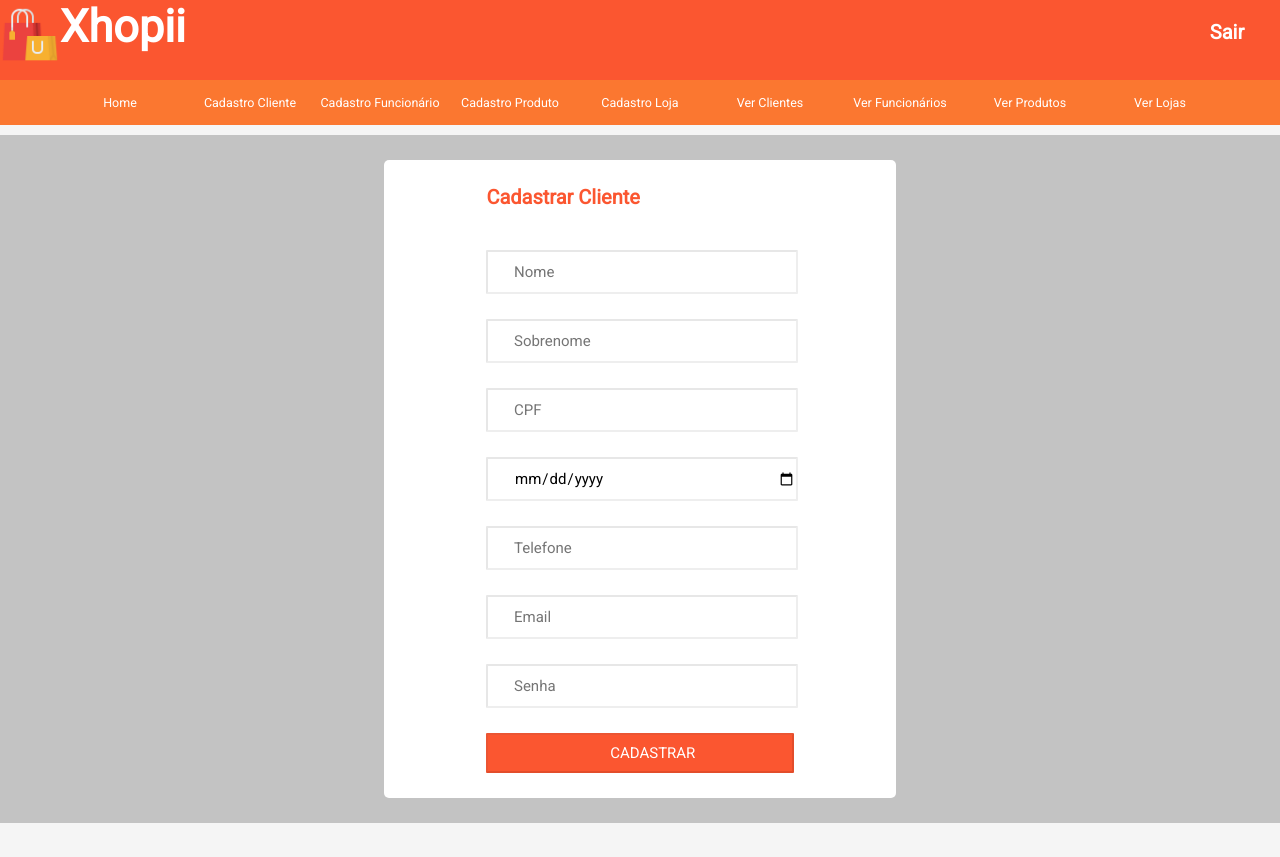
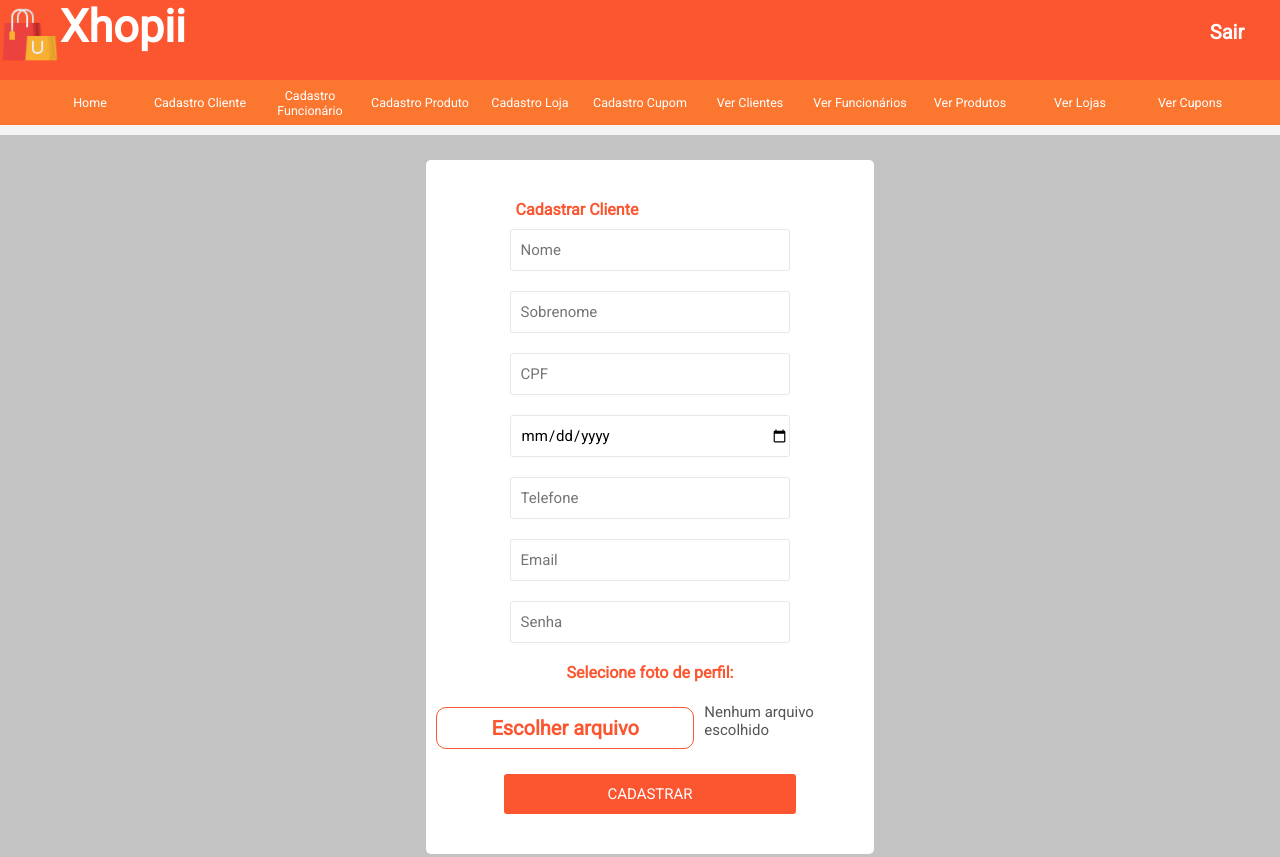
Before and after one commit to Cayofds/Xhopii-FrontEnd, a plain HTML site: page view/cadastroCliente.html in a window 1280 px wide. Shown: the top 857 px of the page. Drawn offline with Linux system fonts and the light colour scheme.

Commit message:
Mudança do forms, criação de telas de cupom e Ajuste na formatação do css

```diff
--- a/css/style.css
+++ b/css/style.css
@@ -1,17 +1,17 @@
-*{
+/* ================== RESET GERAL ================== */
+* {
     margin: 0;
     padding: 0;
     font-family: 'Roboto', Helvetica, Arial, sans-serif;
     font-size: 15px;
 }
 
-body{
+body {
     background-color: rgb(245,245,245);
 }
 
-/* ========= INICIO LOGIN ========== */
-
-.cabecalho-login{
+/* ================== CABEÇALHO LOGIN ================== */
+.cabecalho-login {
     width: 60%;
     margin-left: 20%;
     margin-right: 20%;
@@ -19,39 +19,39 @@ body{
     background-color: rgb(245,245,245);
 }
 
-.cabecalho-login #cabecalho-login-logo{
+.cabecalho-login #cabecalho-login-logo {
     width: 50%;
     height: 85px;
     display: inline-block;
 }
 
-.cabecalho-login #cabecalho-login-logo h1{
+.cabecalho-login #cabecalho-login-logo h1 {
     color: rgb(251,86,48);
     font-size: 25px;
     display: inline;
 }
 
-.cabecalho-login #cabecalho-login-logo p{
+.cabecalho-login #cabecalho-login-logo p {
     color: rgb(34,34,34);
     font-size: 1.5rem;
     padding-left: 5%;
     display: inline;
 }
 
-.cabecalho-login #cabecalho-login-logo img{
+.cabecalho-login #cabecalho-login-logo img {
     height: 60px;
     width: 60px;
     margin-top: 10px;
     display: inline;
 }
 
-.cabecalho-login #cabecalho-login-ajuda{
+.cabecalho-login #cabecalho-login-ajuda {
     width: 45%;
     height: 85px;
     display: inline-block;
 }
 
-.cabecalho-login #cabecalho-login-ajuda p{
+.cabecalho-login #cabecalho-login-ajuda p {
     color: rgb(251,86,48);
     font-size: .8rem;
     margin: 0;
@@ -59,13 +59,12 @@ body{
     text-align: right;
 }
 
+/* ================== NAV MENU ================== */
 .menu-horizontal {
     width: 100%;
     background-color: rgb(251, 119, 48);
 }
 
-
-/* NAV */
 .menu-horizontal ul {
     display: flex;
     justify-content: center;
@@ -82,12 +81,9 @@ body{
     display: flex;
     align-items: center;
     justify-content: center;
-
     padding: 0 5px;
-
-    width: 120px;
+    width: 100px;
     height: 45px;
-
     font-size: 12.5px;
     color: #fff;
     text-align: center;
@@ -101,131 +97,104 @@ body{
     background-color: #fff;
 }
 
-
-.conteudo-login{
+/* ================== FORMULÁRIOS (LOGIN / CADASTRO) ================== */
+.conteudo-form {
     width: 100%;
-    height: 400px;
-    background-color: rgb(251,86,48);
+    min-height: 400px;
     display: flex;
     align-items: center;
     justify-content: center;
+    padding: 25px 10px;
 }
 
-.conteudo-login .conteudo-formulario{
-    width: 30%;
-    height: 350px;
-    background-color: rgb(255,255,255);
+/* Variações de fundo */
+.conteudo-form.bg-laranja { background-color: rgb(251,86,48); }
+.conteudo-form.bg-cinza   { background-color: rgb(195,195,195); }
+
+/* Caixa do formulário */
+.conteudo-formulario {
+    width: 35%;
+    background-color: #fff;
     border-radius: 5px;
+    padding: 20px 0;
+    box-sizing: border-box;
 }
 
-.conteudo-login .conteudo-formulario #form-log #label-log, #input-log{
-    display: block;
-    height: 40px;
-    margin-left: 10%;
-    margin-right: 10%;
-    margin-top: 25px;
-    border-radius: 1px;
+/* Títulos e textos */
+.conteudo-formulario p {
+    text-align: center;
+    margin: 20px 0;
+    color: rgb(195,195,195);
 }
 
-.conteudo-login .conteudo-formulario #input-log{
-    border-color: rgba(0,0,0,.09);
-    color: rgb(0, 0, 0);
-    width: 75%;
-    padding-left: 5%;
+/* Labels */
+.conteudo-formulario label {
+    display: block;
+    margin: 20px auto 5px;
+    width: 60%;
+    font-size: 16px;
+    font-weight: bold;
+    color: rgb(251,86,48);
 }
 
-.conteudo-login .conteudo-formulario #input-log :hover{
-    border-color: rgb(0, 0, 0);
+/* Inputs */
+.conteudo-formulario input[type="text"],
+.conteudo-formulario input[type="password"],
+.conteudo-formulario input[type="email"],
+.conteudo-formulario input[type="number"],
+.conteudo-formulario input[type="date"] {
+    display: block;
+    width: 60%;
+    margin: 10px auto 20px;
+    height: 40px;
+    border: 1px solid rgba(0,0,0,.09);
+    border-radius: 3px;
+    padding-left: 10px;
+    color: #000;
 }
 
-.conteudo-login .conteudo-formulario #botao-log{
+.conteudo-formulario input:focus {
+    border-color: rgb(251,86,48);
+    outline: none;
+}
+
+/* Botão padrão */
+.conteudo-formulario .botao {
+    display: block;
     background-color: rgb(251,86,48);
-    color: rgb(255, 255, 255);
+    color: #fff;
     font-size: 15px;
-    width: 80%;
-    margin-left: 10%;
-    margin-right: 10%;
+    width: 65%;
+    height: 40px;
+    margin: 20px auto;
     text-transform: uppercase;
     cursor: pointer;
+    border: none;
+    border-radius: 3px;
+    transition: 0.2s;
 }
 
-.conteudo-login .conteudo-formulario p{
-    text-align: center;
-    margin-top: 25px;
-    color: rgb(195, 195, 195);
+.conteudo-formulario .botao:hover {
+    opacity: 0.9;
 }
 
-.conteudo-login .conteudo-formulario a{
+/* Links */
+.conteudo-formulario a {
     color: rgb(251,86,48);
     text-decoration: none;
 }
 
-.conteudo-cadastro{
-    width: 100%;
-    background-color: rgb(195, 195, 195);
-    display: flex;
-    align-items: center;
-    justify-content: center;
+.conteudo-formulario a:hover {
+    text-decoration: underline;
 }
 
-.conteudo-cadastro .conteudo-formulario-cadastro{
-    width: 40%;
-    background-color: rgb(255,255,255);
-    border-radius: 5px;
-    margin-top: 25px;
-    margin-bottom: 25px;
-}
-
-.conteudo-cadastro .conteudo-formulario-cadastro p{
-    text-align: center;
-    margin-top: 25px;
-    margin-bottom: 25px;
-    color: rgb(195, 195, 195);
-}
-
-.conteudo-cadastro .conteudo-formulario-cadastro form label, input{
-    display: block;
-    height: 40px;
-    margin-left: 20%;
-    margin-right: 20%;
-    margin-top: 25px;
-    margin-bottom: 25px;
-    border-radius: 1px;
-}
-
-.conteudo-cadastro .conteudo-formulario-cadastro label{
-    color: rgb(251,86,48);
-    font-weight: bold;
-    font-size: 20px;
-}
-
-.conteudo-cadastro .conteudo-formulario-cadastro input{
-    border-color: rgba(0,0,0,.09);
-    color: rgb(0, 0, 0);
-    width: 55%;
-    padding-left: 5%;
-}
-
-.conteudo-cadastro .conteudo-formulario-cadastro #botao{
-    background-color: rgb(251,86,48);
-    color: rgb(255, 255, 255);
-    font-size: 15px;
-    width: 60%;
-    text-transform: uppercase;
-    cursor: pointer;
-}
-
-.conteudo-cadastro .conteudo-formulario-cadastro a{
-    color: rgb(251,86,48);
-    text-decoration: none;
-}
-
-.conteudo-visualizar{
+/* ================== VISUALIZAR CADASTROS ================== */
+.conteudo-visualizar {
     width: 100%;
     background-color: rgb(195, 195, 195);
 }
 
-.conteudo-visualizar .conteudo-visualizar-box{
+.conteudo-visualizar .conteudo-visualizar-box {
     width: 80%;
     margin-left: 10%;
     background-color: rgb(240,240,240);
@@ -235,7 +204,7 @@ body{
     flex-direction: column;
 }
 
-.conteudo-visualizar .conteudo-visualizar-box h1{
+.conteudo-visualizar .conteudo-visualizar-box h1 {
     color: rgb(251,86,48);
     font-weight: bold;
     text-transform: uppercase;
@@ -244,7 +213,7 @@ body{
     margin-bottom: 25px;
 }
 
-.conteudo-visualizar .conteudo-visualizar-box .conteudo-bloco{
+.conteudo-visualizar .conteudo-visualizar-box .conteudo-bloco {
     width: 60%;
     background-color: rgb(255, 255, 255);
     border-radius: 5px;
@@ -252,41 +221,38 @@ body{
     margin-bottom: 10px;
 }
 
-.conteudo-visualizar .conteudo-visualizar-box .conteudo-bloco h2{
+.conteudo-visualizar .conteudo-visualizar-box .conteudo-bloco h2 {
     color: rgb(251,86,48);
     font-weight: bold;
 }
 
-.rodape-login{
+/* ================== RODAPÉ LOGIN ================== */
+.rodape-login {
     width: 60%;
     height: 250px;
     margin-left: 20%;
     margin-right: 20%;
 }
 
-.rodape-login img{
+.rodape-login img {
     width: 60%;
     margin-top: 20px;
     margin-left: 20%;
     margin-right: 20%;
 }
 
-.rodape-login p{
+.rodape-login p {
     text-align: center;
     margin-top: 20px;
     color: rgb(34,34,34);
 }
 
-/* ========= FIM LOGIN ========== */
-
-/* Home */
-.conteudo-home{
+/* ================== HOME ================== */
+.conteudo-home {
     width: 80%;
-    /* display: flex; */
     background-color: rgb(255,255,255);
     margin-left: 10%;
 }
-
 
 .produto-container {
     display: flex;
@@ -295,10 +261,12 @@ body{
     gap: 20px;
     margin: 10px 0;
 }
-.produto-container a{
+
+.produto-container a {
     text-decoration: none;
 }
-.produto-container a:hover{
+
+.produto-container a:hover {
     text-decoration: none;
 }
 
@@ -310,13 +278,15 @@ body{
     border: transparent solid 1px;
     color: black;
 }
-.produto-card:hover{
+
+.produto-card:hover {
     border: #ff6600 solid 1px;
 }
 
 .produto-card img {
     width: 150px;
 }
+
 .produto-card h1 {
     font-size: 15px;
     color: #585858;
@@ -326,37 +296,38 @@ body{
     color: #585858;
 }
 
-/* HEADER */
-header{
-    height: 80px; width: 100%;
+/* ================== HEADER PRINCIPAL ================== */
+header {
+    height: 80px;
+    width: 100%;
     background-color: rgb(251,86,48);
     display: flex;
 }
 
-header #cabecalho-logo{
+header #cabecalho-logo {
     display: flex;
     float: left;
 }
 
-header #cabecalho-logo img{
+header #cabecalho-logo img {
     height: 60px;
     width: 60px;
     margin-top: 5px;
 }
 
-header #cabecalho-logo h1{
+header #cabecalho-logo h1 {
     color: rgb(255, 255, 255);
     font-size: 45px;
 }
 
-header #cabecalho-logout{
+header #cabecalho-logout {
     align-items: center;
     margin: 20px 10px;
     margin-left: 80%;
     float: right;
 }
 
-header #cabecalho-logout a{
+header #cabecalho-logout a {
     margin-right: 10%;
     text-decoration: none;
     color: rgb(255,255,255);
@@ -364,7 +335,8 @@ header #cabecalho-logout a{
     font-size: 20px;
 }
 
-.produto-imagem{
+/* ================== DETALHE DO PRODUTO ================== */
+.produto-imagem {
     margin-top: 50px;
     margin-left: 10%;
     height: 600px;
@@ -373,13 +345,13 @@ header #cabecalho-logout a{
     position: absolute;
 }
 
-.produto-miniatura{
+.produto-miniatura {
     height: 600px;
     width: 10%;
     float: left;
 }
 
-.produto-miniatura img{
+.produto-miniatura img {
     height: 90px;
     margin-top: 10px;
     display: block;
@@ -387,12 +359,12 @@ header #cabecalho-logout a{
     cursor: pointer;
 }
 
-.produto-miniatura img:hover{
+.produto-miniatura img:hover {
     opacity: 1;
     border: 2px solid rgb(251,86,48);
 }
 
-.produto-principal{
+.produto-principal {
     height: 600px;
     width: 75%;
     margin-top: 10px;
@@ -401,12 +373,12 @@ header #cabecalho-logout a{
     float: right;
 }
 
-.produto-principal img{
+.produto-principal img {
     height: 490px;
     width: 100%;
 }
 
-.produto-detalhes{
+.produto-detalhes {
     margin-top: 50px;
     margin-right: 10%;
     height: 600px;
@@ -414,12 +386,12 @@ header #cabecalho-logout a{
     float: right;
 }
 
-.produto-detalhes p{
+.produto-detalhes p {
     margin-top: 10px;
     margin-bottom: 10px;
 }
 
-.produto-detalhes .botao{
+.produto-detalhes .botao {
     height: 40px;
     cursor: pointer;
     background-color: rgba(255,255,255);
@@ -430,12 +402,12 @@ header #cabecalho-logout a{
     justify-content: center;
 }
 
-.produto-detalhes .botao:hover{
+.produto-detalhes .botao:hover {
     color: rgb(251,86,48);
     border: 1px solid rgb(251,86,48);
 }
 
-.produto-detalhes #botaoComprar{
+.produto-detalhes #botaoComprar {
     height: 60px;
     cursor: pointer;
     background-color: rgb(251,86,48);
@@ -446,17 +418,18 @@ header #cabecalho-logout a{
     justify-content: center;
 }
 
-.produto-detalhes #botaoComprar:hover{
+.produto-detalhes #botaoComprar:hover {
     opacity: 0.9;
 }
 
-.produto-detalhes #precoProduto{
+.produto-detalhes #precoProduto {
     margin-top: 15px;
     margin-bottom: 10px;
     font-size: 1.875rem;
     color: rgb(251,86,48);
 }
 
+/* ================== FOOTER ================== */
 footer {
     background: #f5f5f5;
     padding: 40px 60px;
@@ -466,7 +439,7 @@ footer {
 
 .footer-container {
     display: grid;
-  grid-template-columns: repeat(5, 1fr); /* 5 colunas */
+    grid-template-columns: repeat(5, 1fr);
     gap: 40px;
 }
 
@@ -530,19 +503,19 @@ footer {
 /* Responsivo */
 @media (max-width: 1024px) {
     .footer-container {
-    grid-template-columns: repeat(3, 1fr); /* 3 colunas no tablet */
+        grid-template-columns: repeat(3, 1fr);
     }
 }
 
 @media (max-width: 768px) {
     .footer-container {
-    grid-template-columns: repeat(2, 1fr); /* 2 colunas no celular médio */
+        grid-template-columns: repeat(2, 1fr);
     }
 }
 
 @media (max-width: 480px) {
     .footer-container {
-    grid-template-columns: 1fr; /* 1 coluna no celular pequeno */
+        grid-template-columns: 1fr;
         text-align: center;
     }
 
@@ -557,3 +530,37 @@ footer {
     font-size: small;
     margin-top: 60px;
 }
+
+/* ================== INPUT FILE ================== */
+.input-file {
+    display: flex;
+    align-items: center;
+    gap: 10px;
+}
+
+.input-file input[type="file"] {
+    display: none;
+}
+
+.input-file label {
+    padding: 8px 0;
+    border: 1px solid rgb(251,86,48);
+    color: rgb(251,86,48);
+    background-color: white;
+    border-radius: 10px;
+    cursor: pointer;
+    transition: 0.2s;
+    text-align: center;
+    margin-left: 10px;
+    font-size: 20px;
+}
+
+.input-file label:hover {
+    background-color: rgb(251,86,48);
+    color: white;
+}
+
+#nome-arquivo {
+    color: #555;
+    font-size: 15px;
+}
--- a/view/cadastroCliente.html
+++ b/view/cadastroCliente.html
@@ -12,21 +12,30 @@
     <!-- Header e Nav -->
     <div id="topo-site"></div>
 
-    <section class="conteudo-cadastro">
-        <section class="conteudo-formulario-cadastro">
+    <div class="conteudo-form bg-cinza">
+        <div class="conteudo-formulario">
             <form id="form-log" onsubmit="window.location.href='home.html'; return false;">
-                <label>Cadastrar Cliente</label>
-                <input type="text" placeholder="Nome" name="inputNome">
-                <input type="text" placeholder="Sobrenome" name="inputSobrenome">
-                <input type="text" placeholder="CPF" name="inputCPF">
-                <input type="date" placeholder="Data Nascimento" name="inputDataNasc">
-                <input type="text" placeholder="Telefone" name="inputTelefone">
-                <input type="text" placeholder="Email" name="inputEmail">
-                <input type="password" placeholder="Senha" name="inputSenha">
-                <input id="botao" type="submit" value="Cadastrar">
+
+                <label for="inputNome">Cadastrar Cliente</label>
+                <input type="text" id="inputNome" placeholder="Nome" name="inputNome">
+                <input type="text" id="inputSobrenome" placeholder="Sobrenome" name="inputSobrenome">
+                <input type="text" id="inputCPF" placeholder="CPF" name="inputCPF">
+                <input type="date" id="inputDataNasc" placeholder="Data Nascimento" name="inputDataNasc">
+                <input type="text" id="inputTelefone" placeholder="Telefone" name="inputTelefone">
+                <input type="text" id="inputEmail" placeholder="Email" name="inputEmail">
+                <input type="password" id="inputSenha" placeholder="Senha" name="inputSenha">
+
+                <label style="text-align: center;">Selecione foto de perfil:</label>
+                <div class="input-file">
+                    <label for="arquivo">Escolher arquivo</label>
+                    <input type="file" id="arquivo" name="inputFoto">
+                    <span id="nome-arquivo">Nenhum arquivo escolhido</span>
+                </div>
+
+                <input id="botao" class="botao" type="submit" value="Cadastrar">
             </form>
-        </section>
-    </section>
+        </div>
+    </div>
 
     <!-- Footer -->
     <footer></footer>
--- a/view/header.html
+++ b/view/header.html
@@ -11,13 +11,17 @@
 <nav class="menu-horizontal">
     <ul>
         <li><a href="./home.html">Home</a></li>
+
         <li><a href="./cadastroCliente.html">Cadastro Cliente</a></li>
         <li><a href="./cadastroFuncionario.html">Cadastro Funcionário</a></li>
         <li><a href="./cadastroProduto.html">Cadastro Produto</a></li>
         <li><a href="./cadastroLoja.html">Cadastro Loja</a></li>
+        <li><a href="./cadastroCupom.html">Cadastro Cupom</a></li>
+
         <li><a href="./verCliente.html">Ver Clientes</a></li>
         <li><a href="./verFuncionario.html">Ver Funcionários</a></li>
         <li><a href="./verProduto.html">Ver Produtos</a></li>
         <li><a href="./verLoja.html">Ver Lojas</a></li>
+        <li><a href="./verCupom.html">Ver Cupons</a></li>
     </ul>
 </nav>
```
Also changed, not shown: view/cadastroCupom.html (added, +38 -0 lines), view/cadastroFuncionario.html (+33 -14 lines), view/cadastroLoja.html (+23 -11 lines), view/cadastroProduto.html (+22 -11 lines), view/verCupom.html (added, +42 -0 lines). Lines whose indentation alone changed are shown as unchanged.
